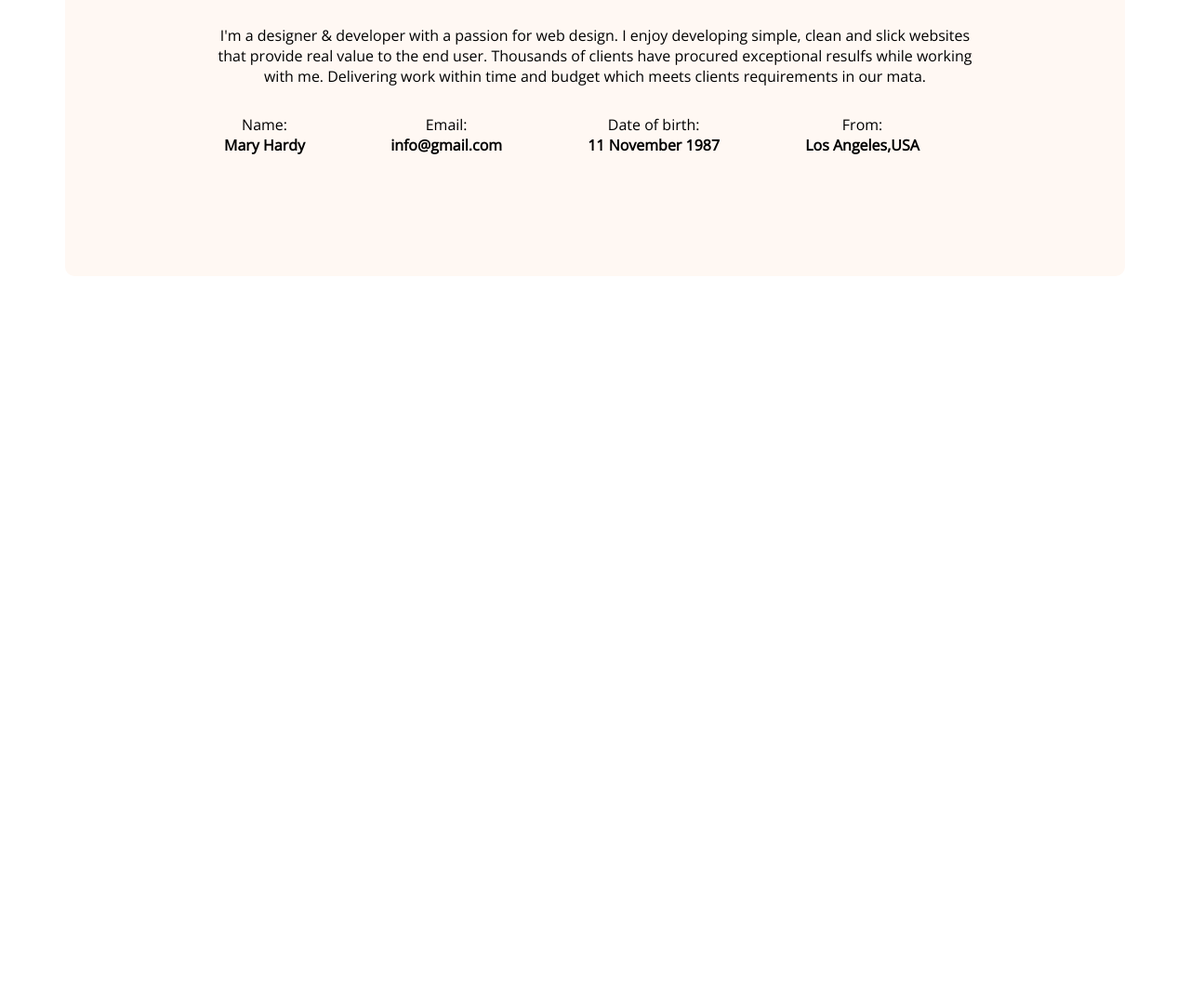
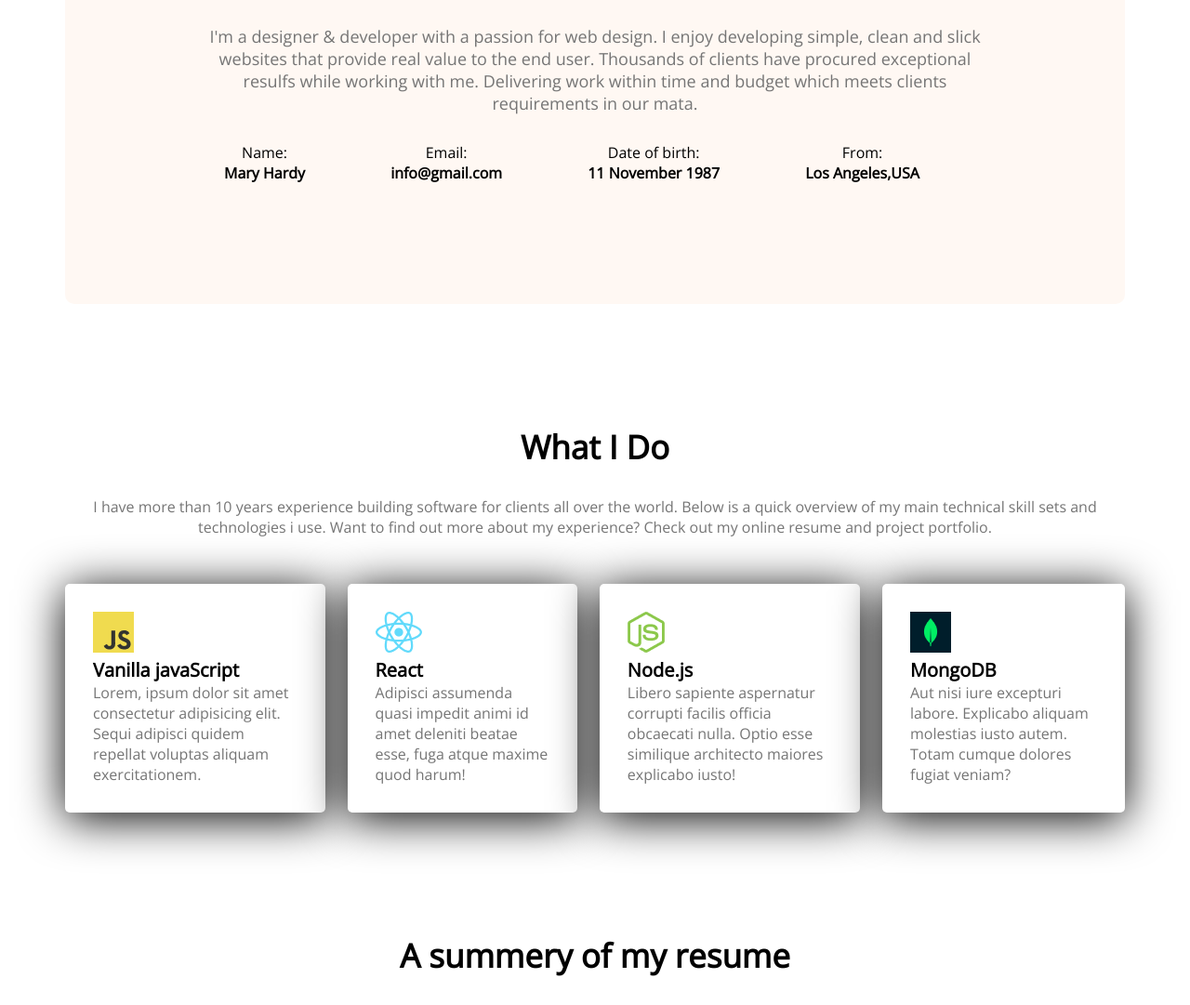
Before and after one commit to Adif2021/developer-portfolio, a plain HTML site: page index.html in a window 1280 px wide. Shown: the part 1150-2231 px from the top of the page at 93% size. Before the commit the page ends 1447 px from the top, so only its background shows below. Drawn offline with nearby package versions, Linux system fonts and the light colour scheme.

Commit message:
git added skills content

```diff
--- a/index.html
+++ b/index.html
@@ -54,6 +54,40 @@
             </div>
 
         </section>
+        <!-- What i do section -->
+        <section class="what-i-do">
+            <h3 class="section-title">What I Do</h3>
+            <p id="experience">I have more than 10 years experience building software for clients all over the world. Below is a quick overview of my main technical skill sets and technologies i use. Want to find out more about my experience? Check out my online resume and project portfolio.</p>
+            <!-- .skills-container>.skill*4>img+p.skill-title+p.skill-description>lorem15 -->
+            <div class="skills-container">
+                <div class="skill">
+                    <img src="images/icons/js.png" alt="">
+                    <p class="skill-title">Vanilla javaScript</p>
+                    <p class="skill-description">Lorem, ipsum dolor sit amet consectetur adipisicing elit. Sequi adipisci quidem repellat voluptas aliquam exercitationem.</p>
+                </div>
+                <div class="skill">
+                    <img src="images/icons/react.png" alt="">
+                    <p class="skill-title">React</p>
+                    <p class="skill-description">Adipisci assumenda quasi impedit animi id amet deleniti beatae esse, fuga atque maxime quod harum!</p>
+                </div>
+                <div class="skill">
+                    <img src="images/icons/nodejs.png" alt="">
+                    <p class="skill-title">Node.js</p>
+                    <p class="skill-description">Libero sapiente aspernatur corrupti facilis officia obcaecati nulla. Optio esse similique architecto maiores explicabo iusto!</p>
+                </div>
+                <div class="skill">
+                    <img src="images/icons/mongo.png" alt="">
+                    <p class="skill-title">MongoDB</p>
+                    <p class="skill-description">Aut nisi iure excepturi labore. Explicabo aliquam molestias iusto autem. Totam cumque dolores fugiat veniam?</p>
+                </div>
+            </div>
+        </section>
+        <!-- Resume Section -->
+        <section class="resume">
+            <h3 class="section-title">A summery of my resume</h3>
+
+
+        </section>
 
     </main>
     <footer>
--- a/styles/portfolio.css
+++ b/styles/portfolio.css
@@ -65,6 +65,9 @@ nav li{
 }
 
 /* main section */
+section{
+    margin-top: 130px;
+}
 main{
     max-width: 1140px;
     margin: 0 auto;
@@ -72,7 +75,7 @@ main{
 
 /* about section styles */
 .about{
-       margin-top: 130px;
+
        background: #fff8f3;
        border-radius: 10px;
        padding: 130px 150px;
@@ -80,13 +83,13 @@ main{
 
 }
 .section-title{
-
+    text-align: center;
     font-weight: 700;
     font-size: 35px;
     margin-bottom: 30px;
 
 }
-.banner-description{
+.section-description{
     color: #757575;
     font-size: 18px;
     margin-bottom: 30px;
@@ -103,3 +106,27 @@ main{
 .info-description{
     font-weight: bolder;
 }
+/* what I do styles */
+
+#experience{
+    color: #757575;
+    text-align: center;
+    margin-bottom: 50px;
+}
+.skills-container{
+    display: flex;
+    gap: 24px;
+}
+.skill{
+    background: #FFFFFF;
+    box-shadow: 0px 6px 50px rgba(0,0,0,06);
+    border-radius: 5px;
+    padding: 30px;
+}
+.skill-title{
+    font-weight: 700;
+    font-size: 20px;
+}
+.skill-description{
+    color: #757575;
+}
```
